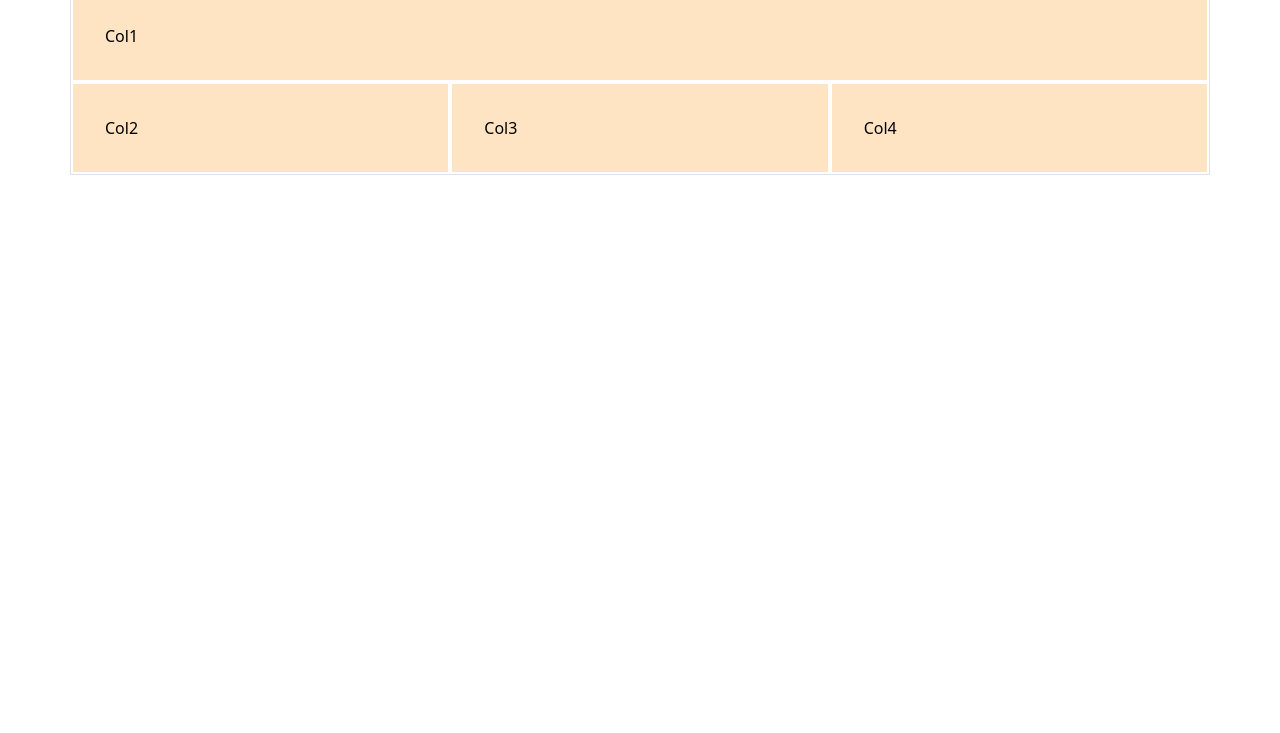
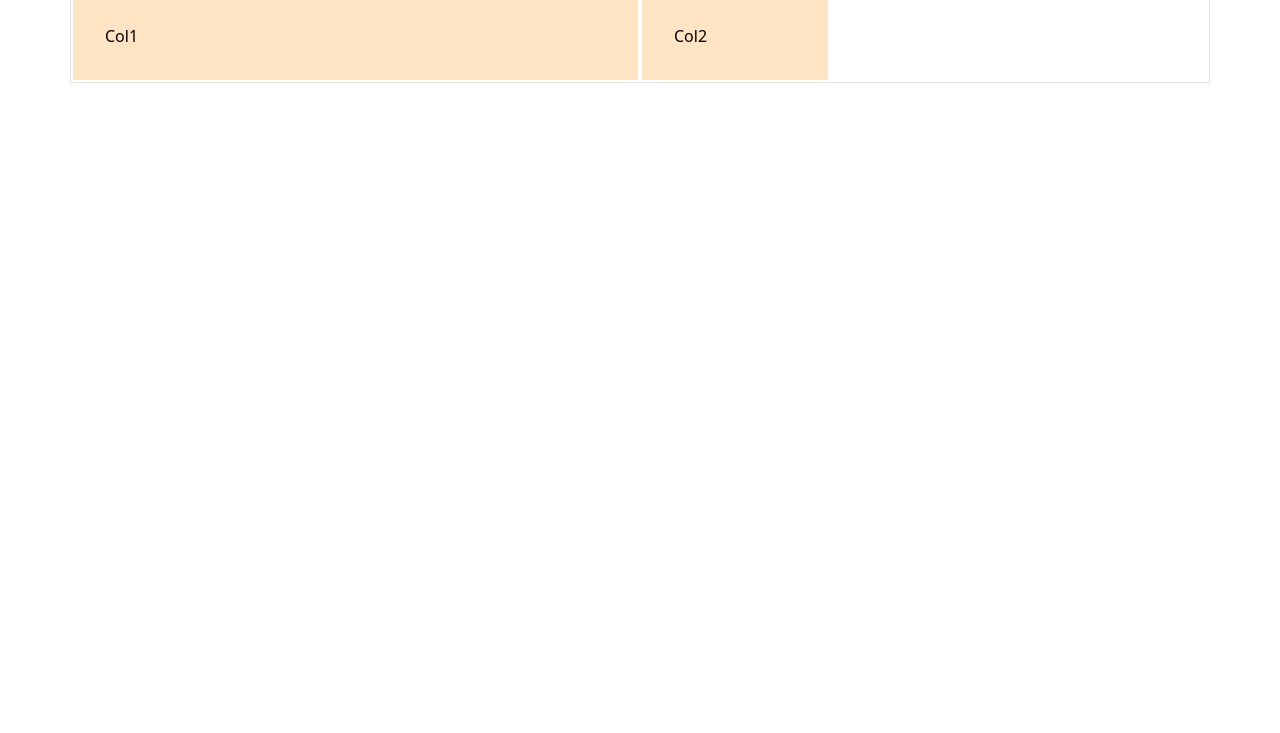
Before and after one commit to kemigabocatherine/Bootstrap-personal, a plain HTML site: page index.html in a window 1280 px wide. Shown: the part 67-800 px from the top of the page. Drawn offline with nearby package versions, Linux system fonts and the light colour scheme.

Commit message:
Add columns to my page

```diff
--- a/index.html
+++ b/index.html
@@ -19,10 +19,8 @@
     <h1>Hello Bootstrap World</h1>
     <div class="container-md border">
         <div class="row">
-            <div class="col-w2">Col1</div>
-            <div class="col">Col2</div>
-            <div class="col">Col3</div>
-            <div class="col">Col4</div>
+            <div class="col-md-6">Col1</div>
+            <div class="col-md-2">Col2</div>
         </div>
     </div>
     <script src="https://cdn.jsdelivr.net/npm/bootstrap@5.1.3/dist/js/bootstrap.bundle.min.js" integrity="sha384-ka7Sk0Gln4gmtz2MlQnikT1wXgYsOg+OMhuP+IlRH9sENBO0LRn5q+8nbTov4+1p" crossorigin="anonymous"></script>
```
